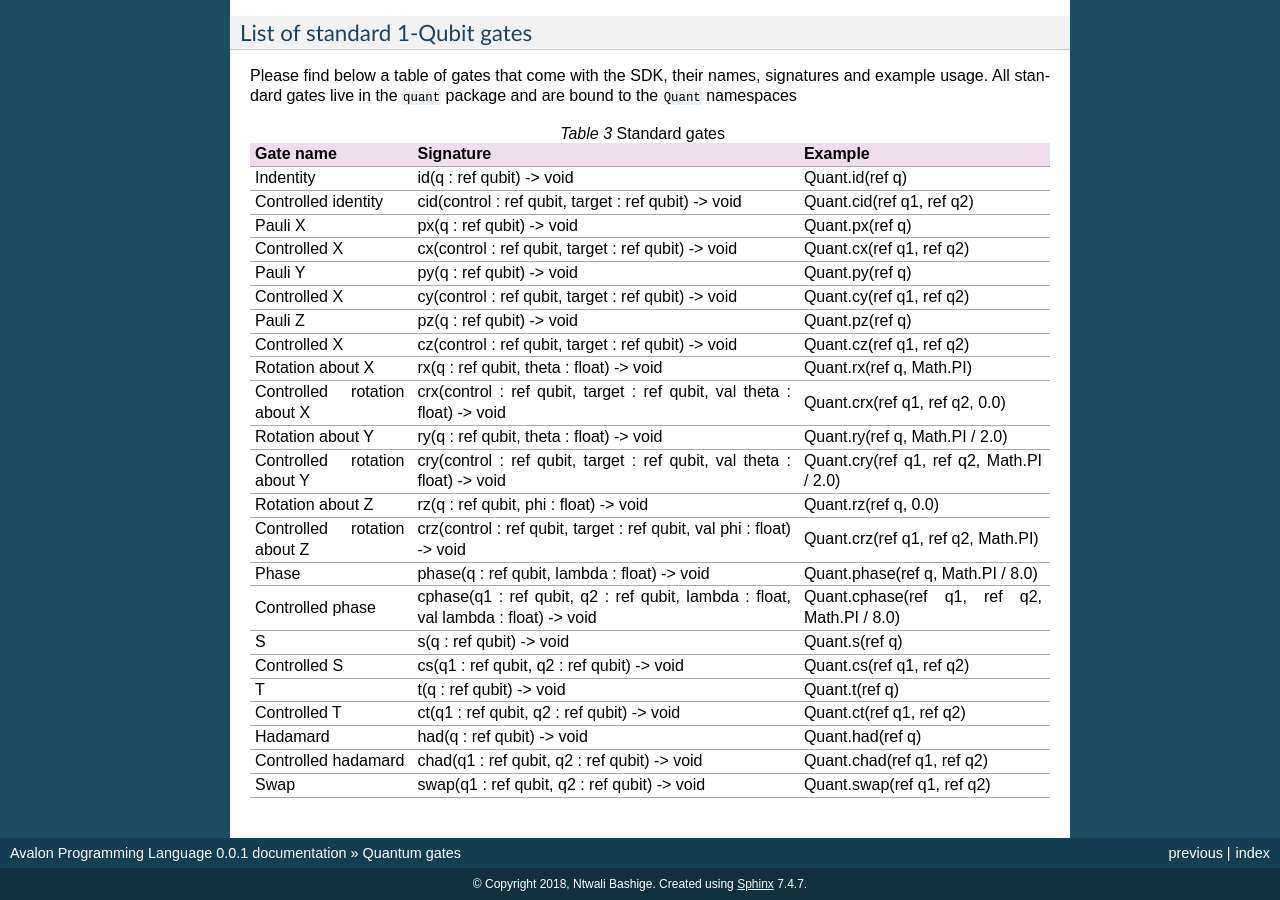
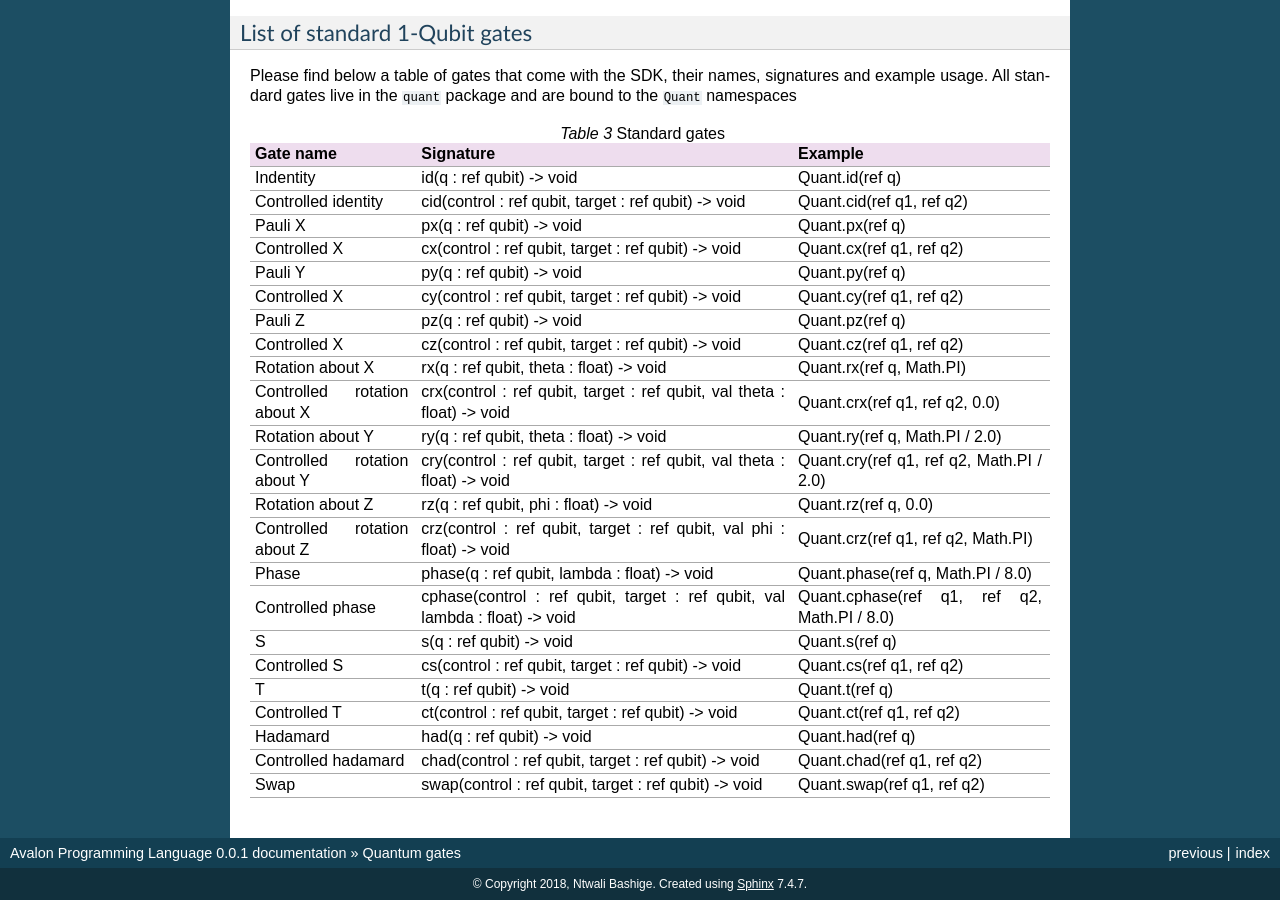
Before and after one commit to avalon-lang/docs, a Sphinx documentation site: the page built from source/reference/quantum.rst, in a window 1280 px wide and 900 px high, scrolled down 2045 px. Built offline with Sphinx 7.4.7, drawn with Linux system fonts in a browser that asks for light colours.

Commit message:
Maintaining consistency in naming.

```diff
--- a/source/reference/quantum.rst
+++ b/source/reference/quantum.rst
@@ -155,11 +155,11 @@ All standard gates live in the ``quant`` package and are bound to the ``Quant``
     "Rotation about Z", "rz(q : ref qubit, phi : float) -> void", "Quant.rz(ref q, 0.0)"
     "Controlled rotation about Z", "crz(control : ref qubit, target : ref qubit, val phi : float) -> void", "Quant.crz(ref q1, ref q2, Math.PI)"
     "Phase", "phase(q : ref qubit, lambda : float) -> void", "Quant.phase(ref q, Math.PI / 8.0)"
-    "Controlled phase", "cphase(q1 : ref qubit, q2 : ref qubit, lambda : float, val lambda : float) -> void", "Quant.cphase(ref q1, ref q2, Math.PI / 8.0)"
+    "Controlled phase", "cphase(control : ref qubit, target : ref qubit, val lambda : float) -> void", "Quant.cphase(ref q1, ref q2, Math.PI / 8.0)"
     "S", "s(q : ref qubit) -> void", "Quant.s(ref q)"
-    "Controlled S", "cs(q1 : ref qubit, q2 : ref qubit) -> void", "Quant.cs(ref q1, ref q2)"
+    "Controlled S", "cs(control : ref qubit, target : ref qubit) -> void", "Quant.cs(ref q1, ref q2)"
     "T", "t(q : ref qubit) -> void", "Quant.t(ref q)"
-    "Controlled T", "ct(q1 : ref qubit, q2 : ref qubit) -> void", "Quant.ct(ref q1, ref q2)"
+    "Controlled T", "ct(control : ref qubit, target : ref qubit) -> void", "Quant.ct(ref q1, ref q2)"
     "Hadamard", "had(q : ref qubit) -> void", "Quant.had(ref q)"
-    "Controlled hadamard", "chad(q1 : ref qubit, q2 : ref qubit) -> void", "Quant.chad(ref q1, ref q2)"
-    "Swap", "swap(q1 : ref qubit, q2 : ref qubit) -> void", "Quant.swap(ref q1, ref q2)"
+    "Controlled hadamard", "chad(control : ref qubit, target : ref qubit) -> void", "Quant.chad(ref q1, ref q2)"
+    "Swap", "swap(control : ref qubit, target : ref qubit) -> void", "Quant.swap(ref q1, ref q2)"
```
